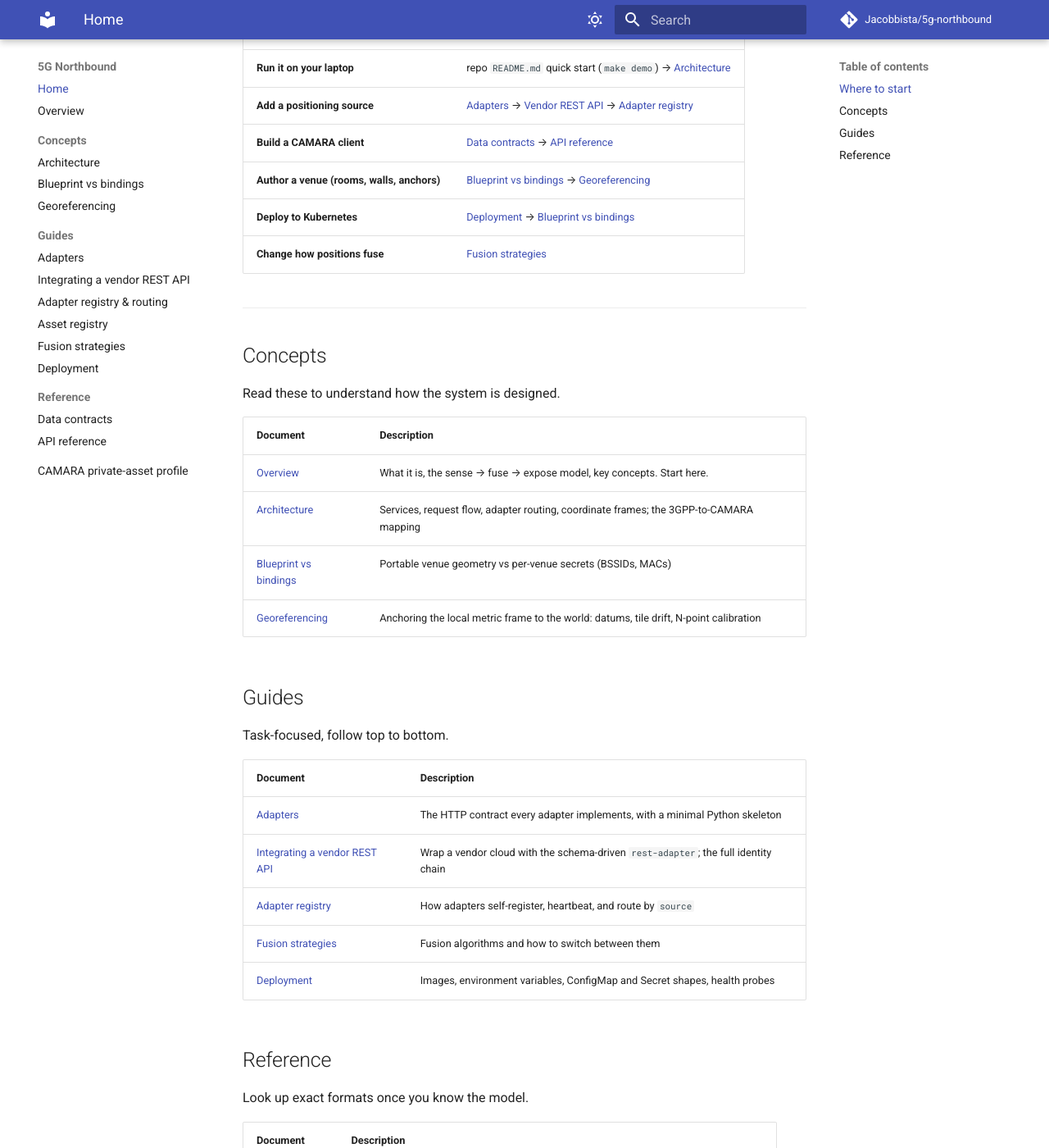
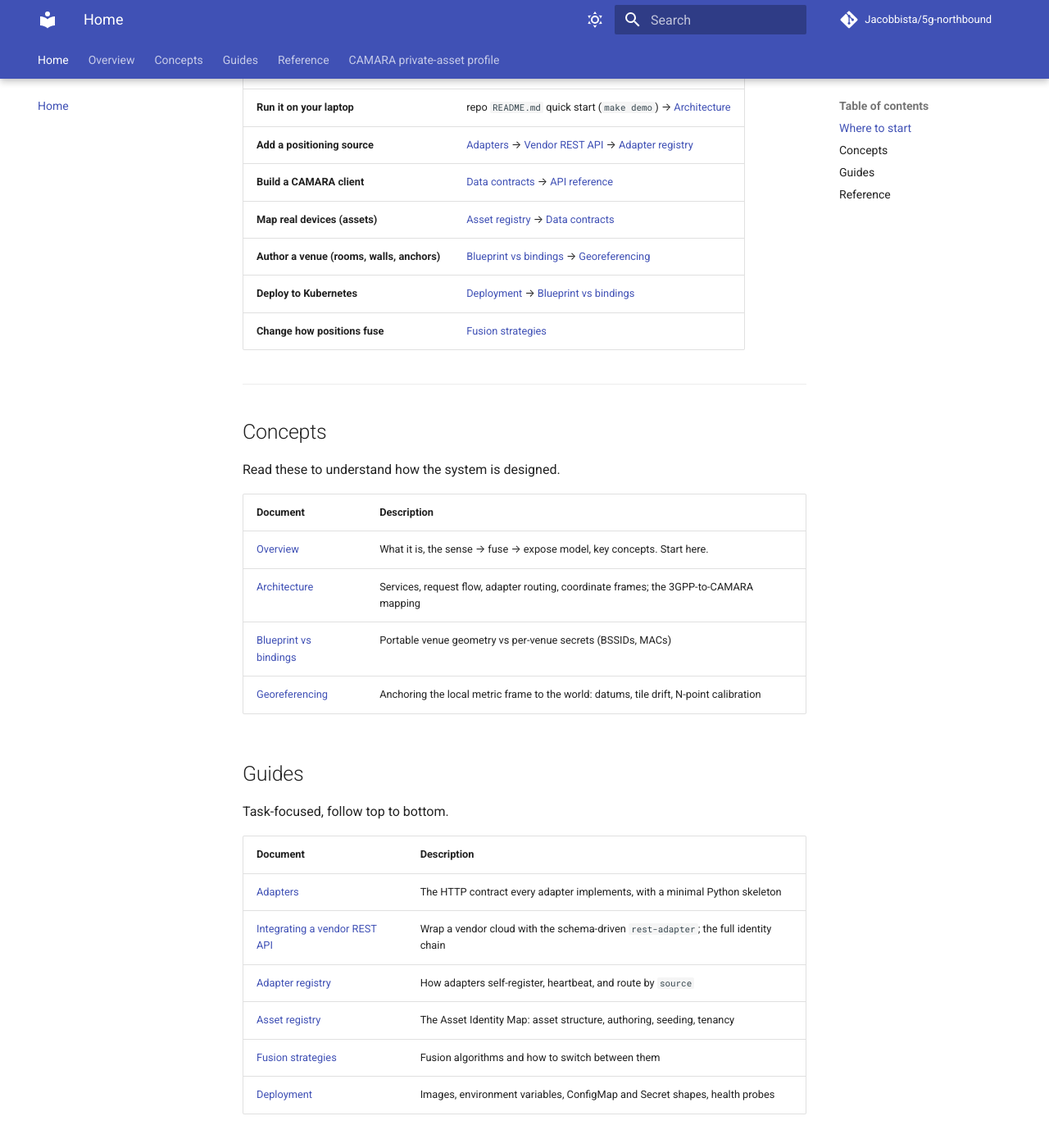
Before and after one commit to Jacobbista/5g-northbound, an MkDocs documentation site: the page built from docs/README.md, in a window 1280 px wide and 1400 px high, scrolled down 497 px. Shown: the whole window at 82% size. Built offline with MkDocs 1.6.1 and Material for MkDocs 9.7.7, drawn with Linux system fonts in a browser that asks for light colours; comment, search, counter and statistics services are not loaded.

Commit message:
docs: top-nav tabs + collapsible sections
Switch the MkDocs Material nav from flat navigation.sections to
navigation.tabs (sticky) with collapsible sidebar sub-sections, so the site
has a clear top menu instead of one long indexed list. Add the asset registry
to the landing tables and where-to-start.

```diff
--- a/docs/README.md
+++ b/docs/README.md
@@ -21,6 +21,7 @@ model in one page.
 | **Run it on your laptop** | repo `README.md` quick start (`make demo`) → [Architecture](architecture.md) |
 | **Add a positioning source** | [Adapters](adapters.md) → [Vendor REST API](integrating-a-vendor-rest-api.md) → [Adapter registry](adapter-registry.md) |
 | **Build a CAMARA client** | [Data contracts](data-contracts.md) → [API reference](api-reference.md) |
+| **Map real devices (assets)** | [Asset registry](asset-registry.md) → [Data contracts](data-contracts.md) |
 | **Author a venue (rooms, walls, anchors)** | [Blueprint vs bindings](blueprint-vs-bindings.md) → [Georeferencing](georeferencing.md) |
 | **Deploy to Kubernetes** | [Deployment](deployment.md) → [Blueprint vs bindings](blueprint-vs-bindings.md) |
 | **Change how positions fuse** | [Fusion strategies](fusion-strategies.md) |
@@ -47,6 +48,7 @@ Task-focused, follow top to bottom.
 | [Adapters](adapters.md) | The HTTP contract every adapter implements, with a minimal Python skeleton |
 | [Integrating a vendor REST API](integrating-a-vendor-rest-api.md) | Wrap a vendor cloud with the schema-driven `rest-adapter`; the full identity chain |
 | [Adapter registry](adapter-registry.md) | How adapters self-register, heartbeat, and route by `source` |
+| [Asset registry](asset-registry.md) | The Asset Identity Map: asset structure, authoring, seeding, tenancy |
 | [Fusion strategies](fusion-strategies.md) | Fusion algorithms and how to switch between them |
 | [Deployment](deployment.md) | Images, environment variables, ConfigMap and Secret shapes, health probes |
 
--- a/mkdocs.yml
+++ b/mkdocs.yml
@@ -23,12 +23,18 @@ theme:
         icon: material/weather-sunny
         name: Switch to dark mode
   features:
-    - navigation.sections
+    # Top horizontal tabs for the top-level sections, with collapsible
+    # sub-sections in the left sidebar - the clear menu the flat
+    # navigation.sections layout was missing.
+    - navigation.tabs
+    - navigation.tabs.sticky
     - navigation.indexes
     - navigation.top
     - navigation.tracking
+    - navigation.footer
     - content.code.copy
     - search.suggest
+    - search.highlight
     - toc.follow
 
 markdown_extensions:
```
